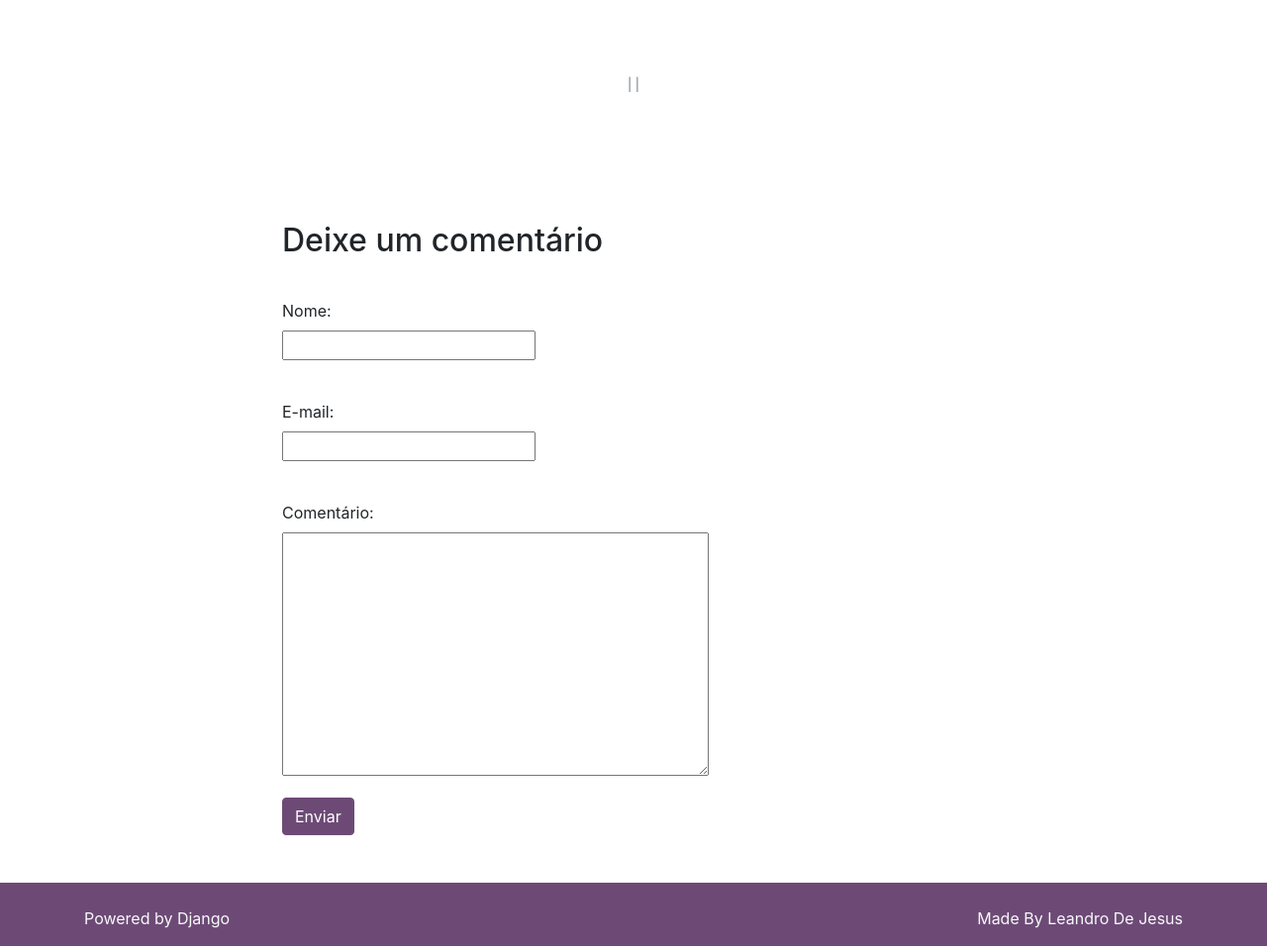
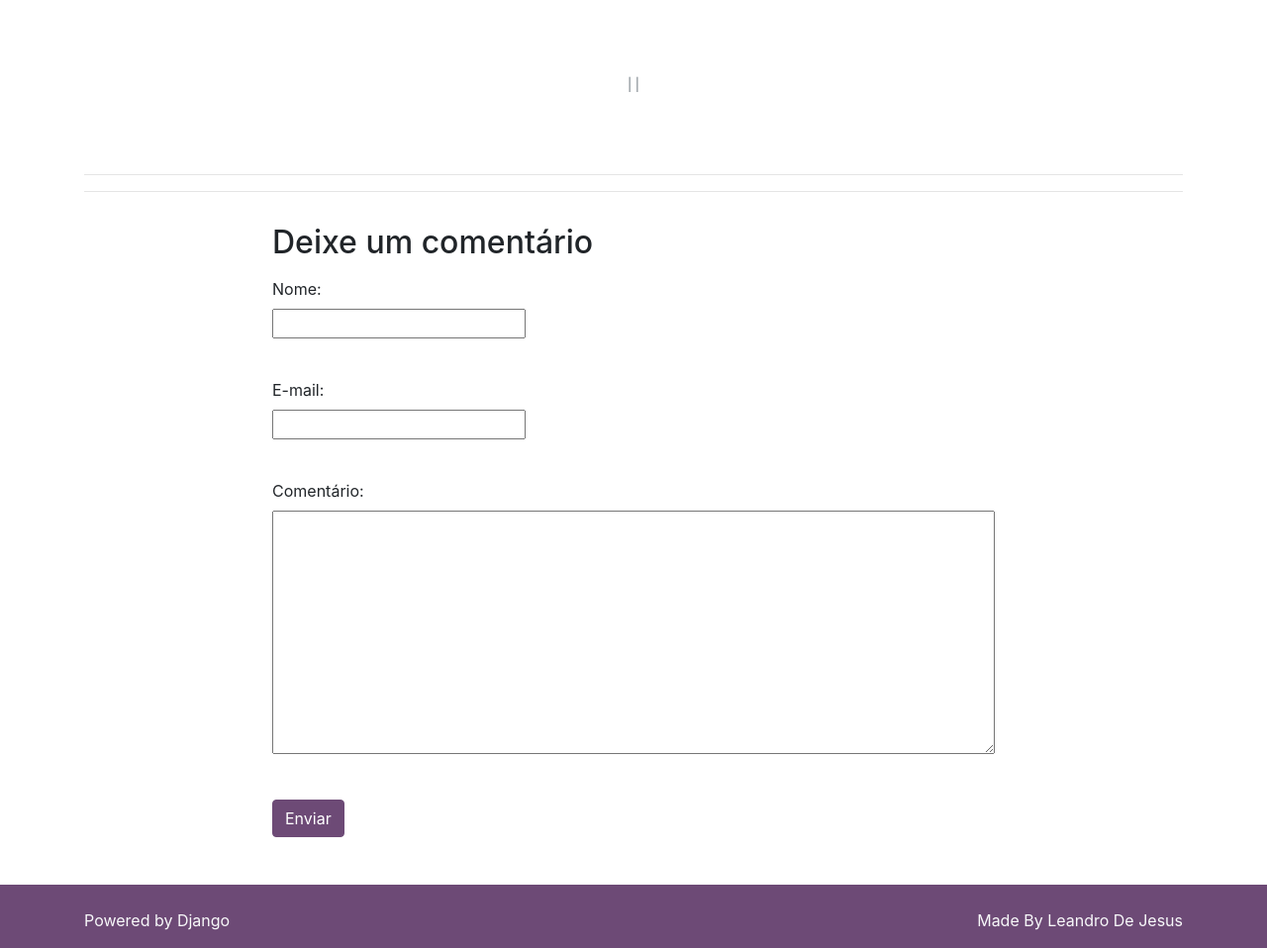
Before and after one commit to LeandroDeJesus-S/projeto-blog, a Django app: template posts/templates/post_detalhes.html in a window 1280 px wide. Shown: the part 56-1014 px from the top of the page at 99% size. Run offline with Django 4.2, Linux system fonts and the light colour scheme; the template is opened without the code that fills it: values that come from a table or form of the project are taken from there, others are empty; parts of the project's set-up code (start-up, migrations or seed data) failed here and were passed over; some libraries are stand-ins or nearby versions.

Commit message:
alter post detalhes interface

```diff
--- a/posts/templates/post_detalhes.html
+++ b/posts/templates/post_detalhes.html
@@ -2,7 +2,7 @@
 
 {% load humanize %}
 {% block content %}
-<div class="container">
+{% comment %} <div class="container"> {% endcomment %}
     <div class="row pt-5">
         <div class="col-xl"></div>
         <div class="col-xl-8 text-center">
@@ -29,9 +29,9 @@
         </div>
         <div class="col-xl"></div>
     </div>
-
+    <hr>
     {% if comentarios %}
-    <div class="row pt-5">
+    <div class="row">
         <div class="col-xl"></div>
         <div class="col-xl-8">
             <h2 class="my-3">Comentários ({{comentarios.count}})</h2>
@@ -53,8 +53,8 @@
         <div class="col-xl"></div>
     </div>
     {% endif %}
-
-    <div class="row pt-5">
+    <hr>
+    <div class="row">
         <div class="col-xl"></div>
         <div class="col-xl-8">
             <h2 class="my-3">Deixe um comentário</h2>
@@ -67,9 +67,9 @@
 
                 {% for visible_field in form.visible_fields %}
                     <div class="form-group">
-                        {{visible_field.errors}}<br>
                         {{visible_field.label_tag}}<br>
                         {{visible_field}}<br>
+                        {{visible_field.errors}}<br>
                     </div>
                 {% endfor %}
 
@@ -83,5 +83,5 @@
         </div>
         <div class="col-xl"></div>
     </div>
-</div>
+{% comment %} </div> {% endcomment %}
 {% endblock content %}
--- a/templates/partials/_head.html
+++ b/templates/partials/_head.html
@@ -6,3 +6,4 @@
 
 <link href="{% static 'vendor/bootstrap/css/bootstrap.min.css' %}" rel="stylesheet">
 <link href="{% static 'vendor/bootstrap/css/theme_1564087106285.css' %}" rel="stylesheet">
+<link href="{% static 'vendor/bootstrap/css/comentario.css' %}" rel="stylesheet">
--- /dev/null
+++ b/templates/static/vendor/bootstrap/css/comentario.css
@@ -0,0 +1,3 @@
+.form-group textarea {
+    width: 100%;
+}
```
Also changed, not shown: templates/static/vendor/bootstrap/css/theme_1564087106285.css (line endings or trailing spaces).
